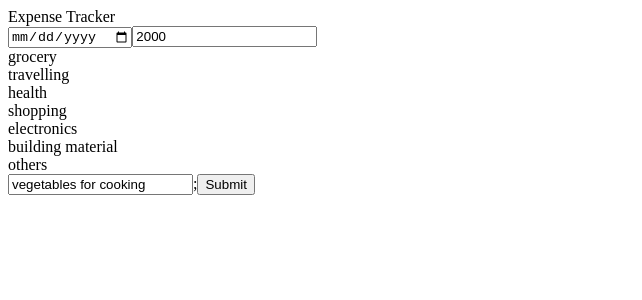
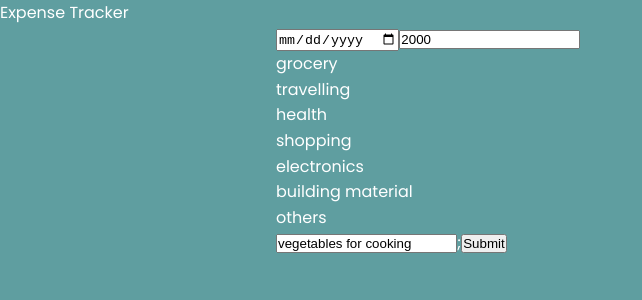
Before and after one commit to blsgrn/expense_tracker, a React (Create React App) app: page / in a window 1280 px wide. Shown: the top 300 px of the page, without its empty margins (0-642 px from the left). Built offline with nearby package versions, Linux system fonts and the light colour scheme.

Commit message:
Add all components except header to container class div

```diff
--- a/src/App.js
+++ b/src/App.js
@@ -8,10 +8,12 @@ function App() {
   return (
     <>
       <Header />
-      <Data />
-      <Category />
-      <Notes />
-      <Display />
+      <div className="container">
+        <Data />
+        <Category />
+        <Notes />
+        <Display />
+      </div>
     </>
   );
 }
--- a/src/index.js
+++ b/src/index.js
@@ -1,5 +1,6 @@
 import React from "react";
 import ReactDOM from "react-dom";
 import App from "./App";
+import "./index.css";
 
 ReactDOM.render(<App />, document.getElementById("root"));
```
